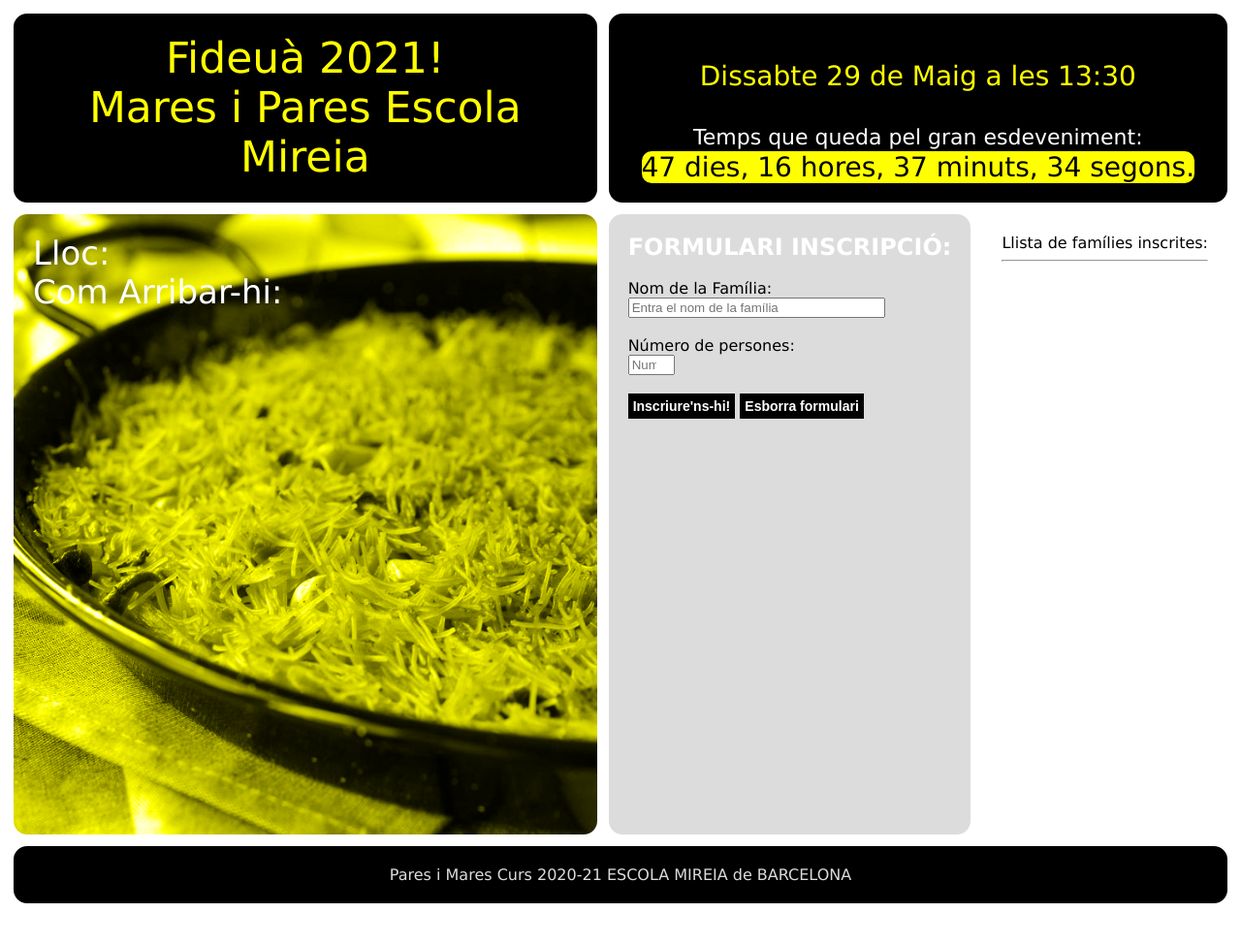
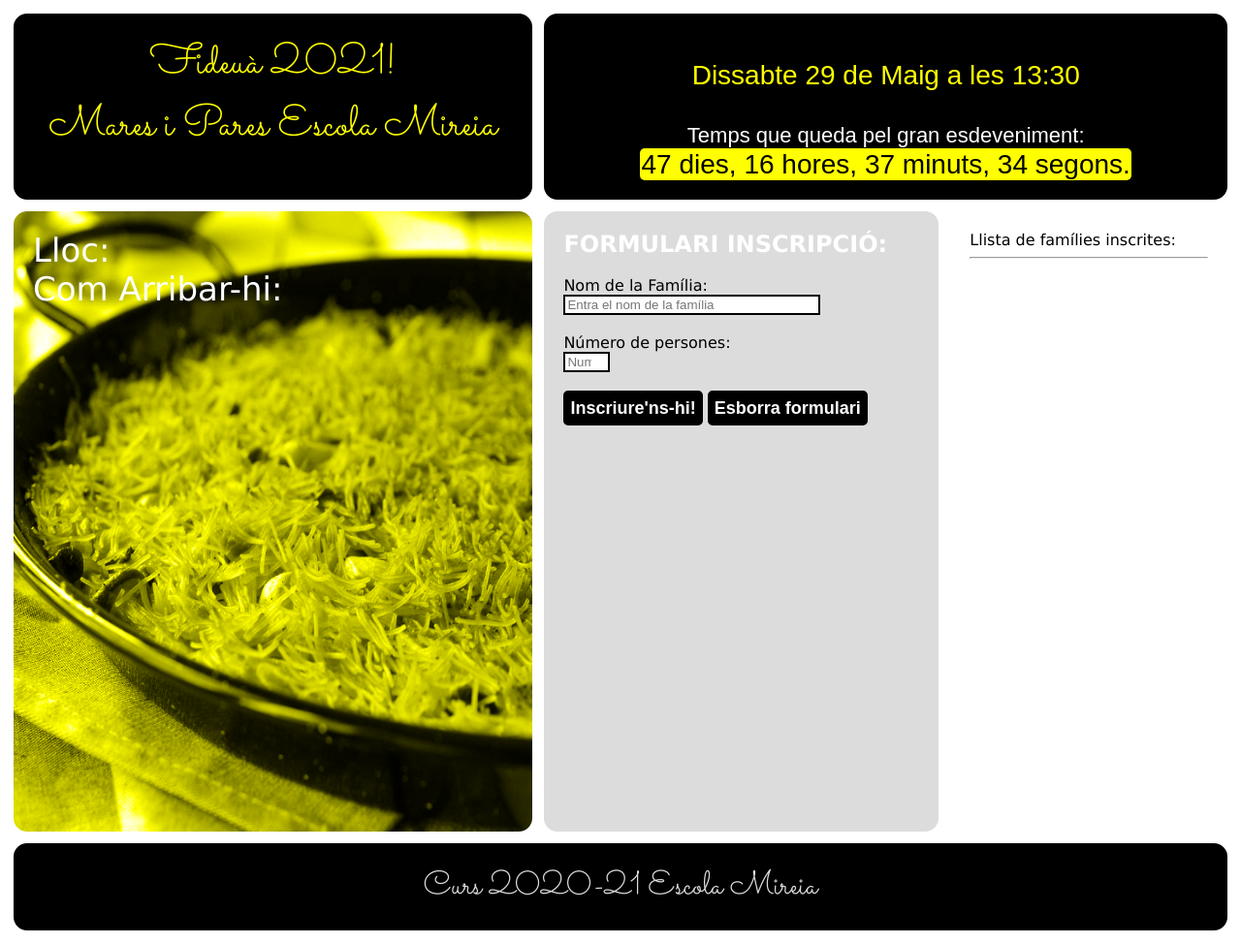
Before and after one commit to mutRec/webFideua, a website: page views/index.html in a window 1280 px wide. Shown: the whole page at 97% size. Before the commit the page ends 946 px from the top, so only its background shows below. Drawn offline with nearby package versions, Linux system fonts and the light colour scheme; no server answers.

Commit message:
Estilitzant fonts

```diff
--- a/app.js
+++ b/app.js
@@ -45,6 +45,5 @@ app.get('/api', (request, response) => {
            return;
        }
        response.json(data);
-       response.end();
     })
 })
--- a/public/css/styles.css
+++ b/public/css/styles.css
@@ -18,7 +18,7 @@
     background-color: black;
     color: yellow;
     text-align: center;
-    font-family: Verdana, Geneva, Tahoma, sans-serif;
+    font-family: 'Sacramento', cursive;Verdana, Geneva, Tahoma, sans-serif;
 }
 
 .zona-contador {
@@ -27,7 +27,7 @@
     background-color: black;
     color: white;
     font-size: 28px;
-    font-family: Verdana, Geneva, Tahoma, sans-serif;
+    font-family: sans-serif, Verdana, Geneva, Tahoma;
 }
 
 .zona-foto {
@@ -78,14 +78,28 @@
     text-align: center;
     background-color: black;
     color:gainsboro;
-    font-family: Verdana, Geneva, Tahoma, sans-serif;
+    font-size: 34px;
+    font-family: 'Sacramento', cursive;Verdana, Geneva, Tahoma, sans-serif;
 }
 
 .buto {
     background-color: black;
     color: white;
-    border: none;
+    border: border: 2px solid;
     font-weight: bold;
+    box-sizing: 24px;
     padding: 5px;
-    font-size: 14px;
+    font-size: 18px;
+    transition-duration: 0.2s;
+    border-radius: 5px;
+    height: 2em;
 }
+
+.buto:hover {
+    background-color: white;
+    color: black;
+}
+
+input {
+    border: 2px solid black;
+}
--- a/views/index.html
+++ b/views/index.html
@@ -3,6 +3,9 @@
   <head>
     <link rel="stylesheet" href="../css/styles.css" />
     <title>Fideuada 2021</title>
+    <link rel="stylesheet" href="https://cdnjs.cloudflare.com/ajax/libs/animate.css/4.1.1/animate.min.css"/>
+    <link rel="preconnect" href="https://fonts.gstatic.com"/>
+    <link href="https://fonts.googleapis.com/css2?family=Sacramento&display=swap" rel="stylesheet"/>
   </head>
   <!-- Al carregar la pàgina, refresco contador llista participants -->
  <body onload=PintaDades()>
@@ -17,7 +20,7 @@
             <p style="color: yellow">Dissabte 29 de Maig a les 13:30</p>
             <span style="font-size: 22px">Temps que queda pel gran esdeveniment:</span>
             <br>
-            <span id="contador" style="background-color: yellow;color:black;border-radius: 10px;"></span>
+            <span id="contador" style="background-color: yellow;color:black;border-radius: 5px;padding: 0.05em;"></span>
         </div>
         <div class="zona-foto">
             Lloc: <br>
@@ -40,7 +43,7 @@
             <span id="mostra-familia" style="text-align: left;"></span><br>
             </ul>
         </div>
-        <div class="zona-peu">Pares i Mares Curs 2020-21 ESCOLA MIREIA de BARCELONA</div>
+        <div class="zona-peu">Curs 2020-21 Escola Mireia</div>
      </div>
      <script src="../js/simplyCountdown.min.js"></script>
      <script src="../js/code.js"></script>
```
Also changed, not shown: 1 other file.
